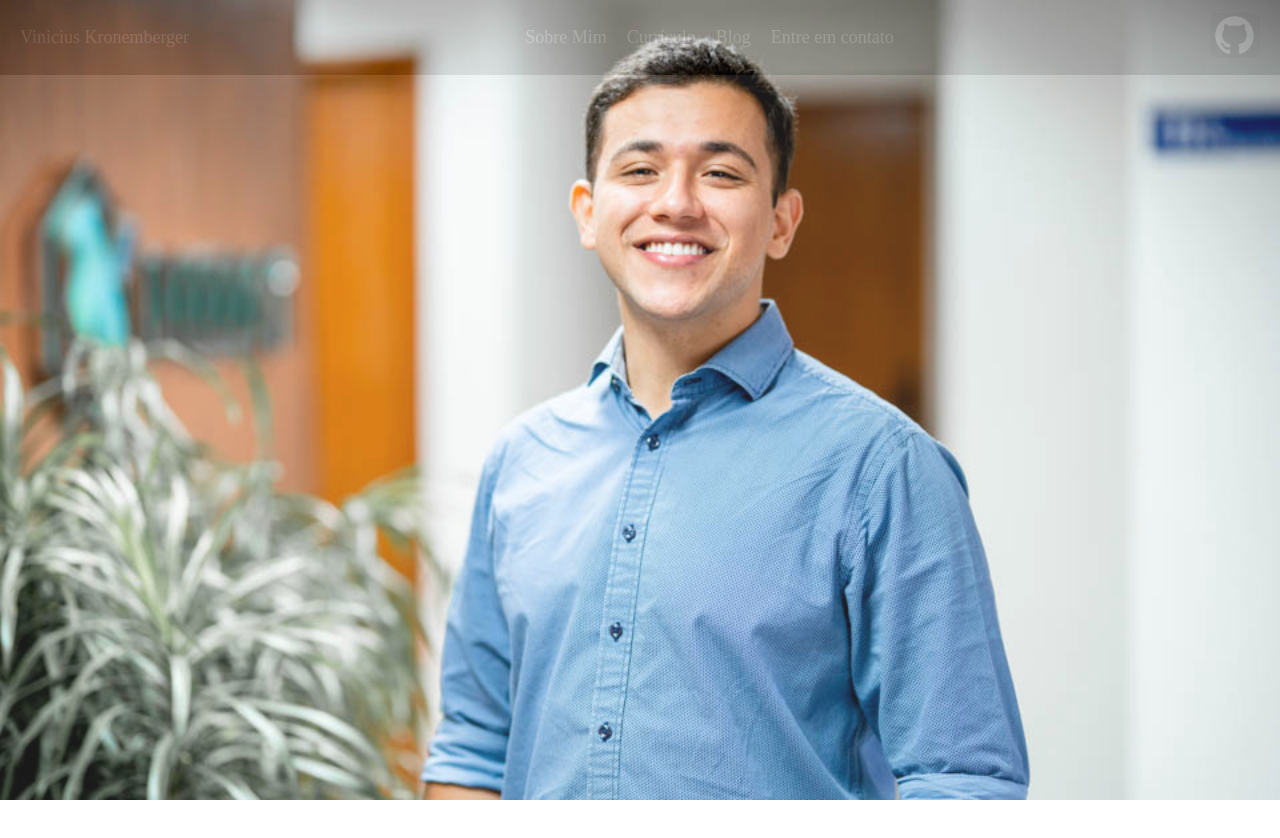
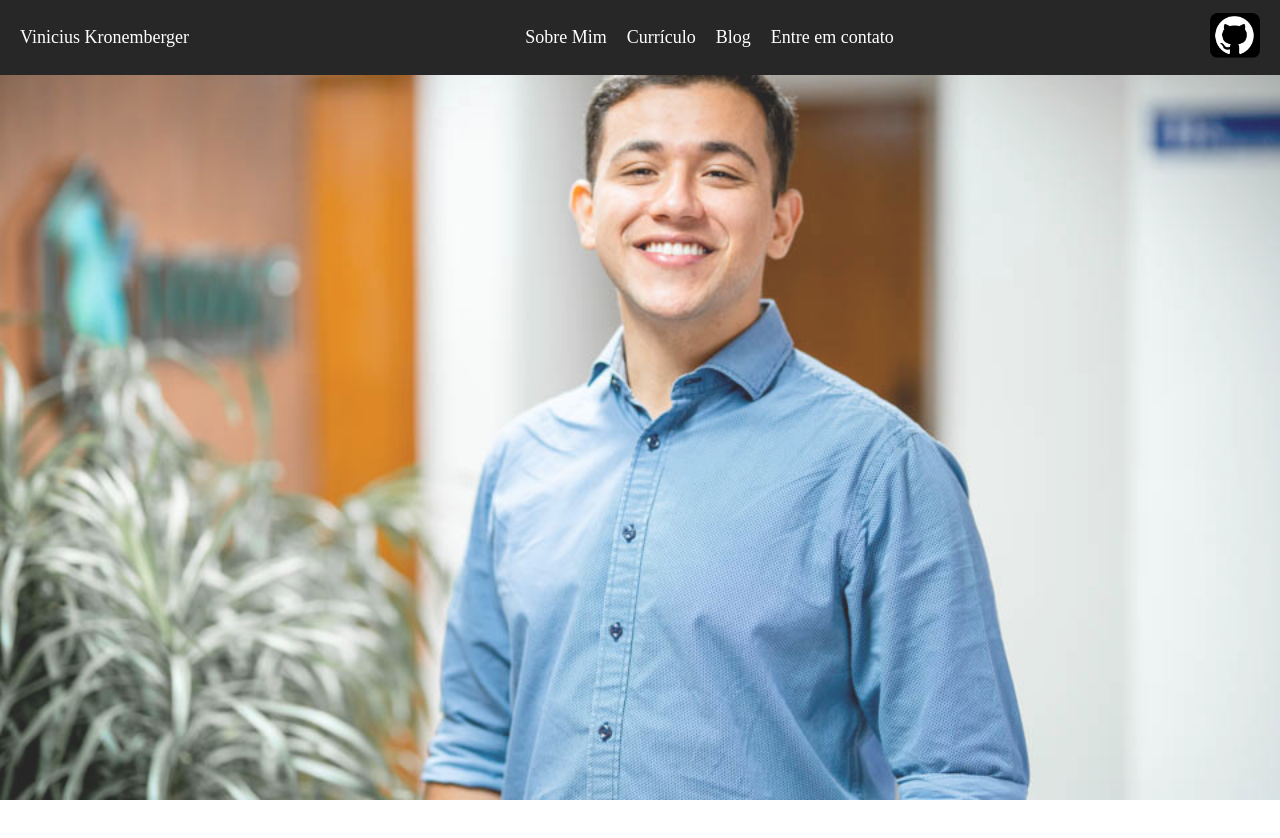
Before and after one commit to CasttCK/WebSite, a plain HTML site: page index.html in a window 1280 px wide. Shown: the top 838 px of the page. Drawn offline with Linux system fonts and the light colour scheme.

Commit message:
Feat: Correção de padrão

```diff
--- a/index.html
+++ b/index.html
@@ -10,11 +10,11 @@
     <title>Vinicius Kronemberger</title>
 </head>
 <body>
-    <div class="header">
+    <header>
         <div class="textoHeader" id="nome">
             <a>Vinicius Kronemberger</a>
         </div>
-        <div>
+        <nav>
             <ul class="listHeader">
                 <li class="listOptions">
                     <a class="textoHeader" href="#">Sobre Mim</a>
@@ -29,13 +29,15 @@
                     <a class="textoHeader" href="#">Entre em contato</a>
                 </li>
             </ul>
-        </div>
+        </nav>
         <div>
             <a href="https://github.com/CasttCK" target="_blank">
                 <img id="logoGithub" src="/Assets/Images/Photos/githubLogo.png" alt="logo do GitHub">
             </a>
         </div>
-    </div>
-    <div id="container-imagem"></div>
+    </header>
+    <body>
+        <div id="container-imagem"></div>
+    </body>
 </body>
 </html>
--- a/style.css
+++ b/style.css
@@ -3,10 +3,12 @@ body {
     margin: 0;
 }
 
-.header{
-    position: fixed;
+header{
+    position: absolute;
     top: 0;
     left: 0;
+    right: 0;
+    z-index: 2;
     width: 100%;
     height: 75px;
     background-color: #272727;
@@ -56,5 +58,5 @@ body {
     width: 100vw;
     background: url('/Assets/Images/Photos/BusinessPortraits.jpg');
     background-size: cover;
-    opacity: 0.9;
+    opacity: 0.85;
 }
```
